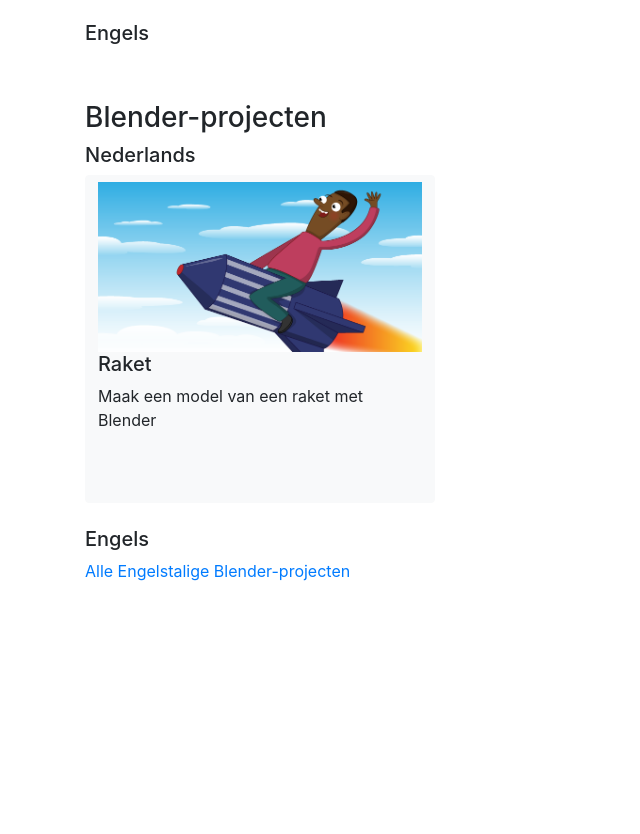
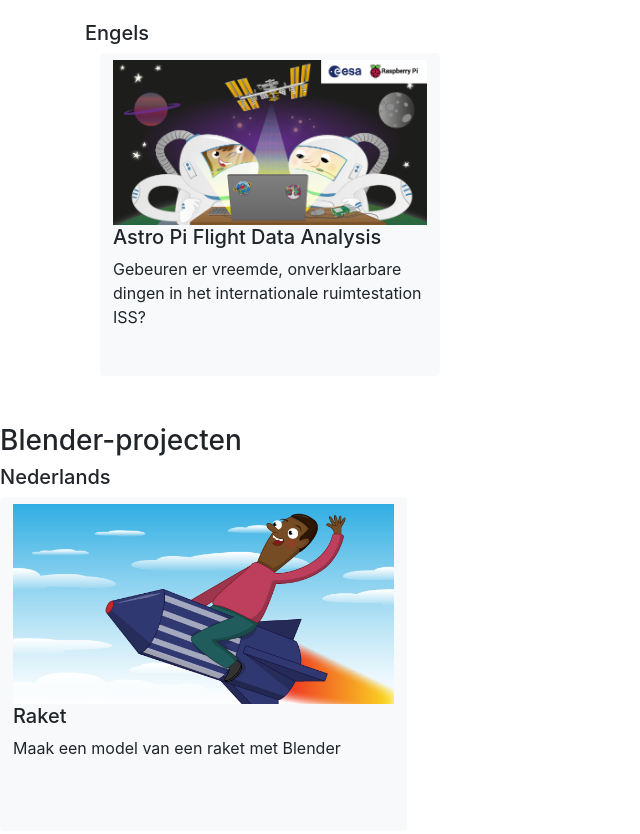
Before and after one commit to coderdojo-leiden/ruimtevaart, a plain HTML site: page index.html in a window 1280 px wide. Shown: the part 1227-2061 px from the top of the page, without its empty margins (0-640 px from the left). Before the commit the page ends 1898 px from the top, so only its background shows below. Drawn offline with nearby package versions, Linux system fonts and the light colour scheme.

Commit message:
Engels Python-project toegevoegd.

```diff
--- a/index.html
+++ b/index.html
@@ -113,6 +113,17 @@
             </div>
         </div>
 
+
+            <div class="col-4">
+                <a href="https://projects.raspberrypi.org/nl-NL/projects/astro-pi-flight-data-analysis" target="_blank" class="btn btn-light">
+                    <img src="images/astro-pi-flight-data-analysis.png" alt="" class="img-fluid" />
+                    <h5 class="text-left">Astro Pi Flight Data Analysis</h5>
+                    <p class="text-left">Gebeuren er vreemde, onverklaarbare dingen in het internationale ruimtestation ISS?</p>
+                    <br/>
+                </a>
+            </div>
+        </div>
+
         <br/>
         <br/>
 
```
Also changed, not shown: images/astro-pi-flight-data-analysis.png (added).
